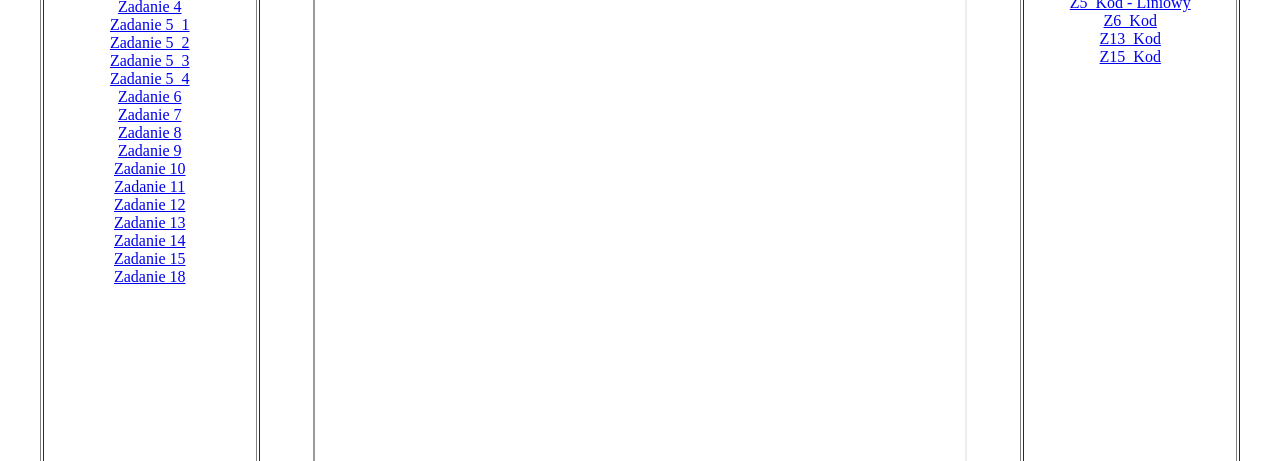
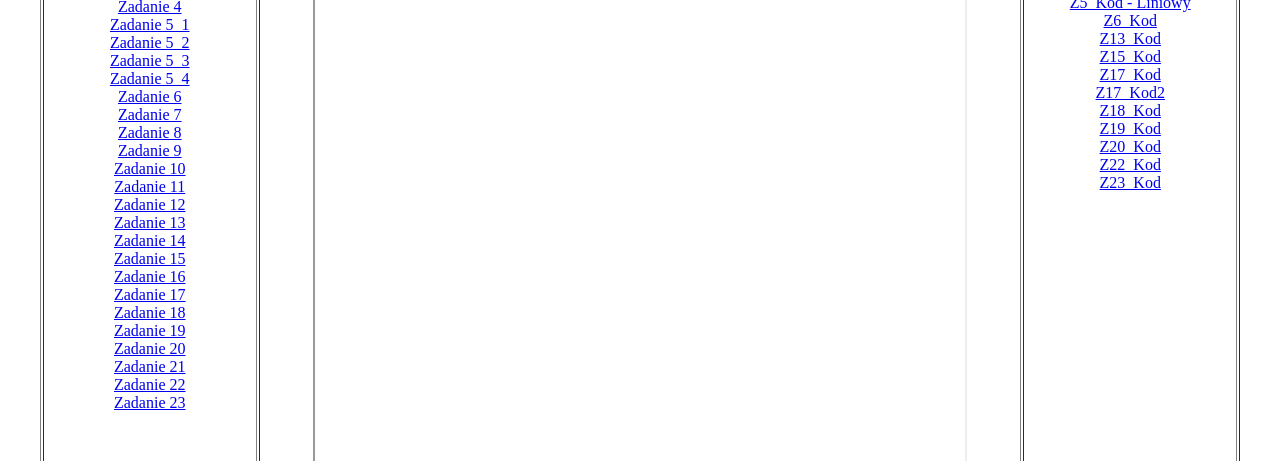
Before and after one commit to niczyjapodoga/1-15, a plain HTML site: page index.html in a window 1280 px wide. Shown: the part 132-593 px from the top of the page. Drawn offline with Linux system fonts and the light colour scheme.

Commit message:
Update index.html

```diff
--- a/index.html
+++ b/index.html
@@ -27,7 +27,14 @@
                 <a href="zadanie13_łyba.html" target="strony">Zadanie 13</a><br>
                 <a href="łyba_z14.html" target="strony">Zadanie 14</a><br>
                 <a href="zadanie15_łyba.html" target="strony">Zadanie 15</a><br>
+                <a href="zadanie15_łyba.html" target="strony">Zadanie 16</a><br>
+                <a href="zadanie15_łyba.html" target="strony">Zadanie 17</a><br>
                 <a href="łyba_z18.html" target="strony">Zadanie 18</a><br>
+                <a href="zadanie15_łyba.html" target="strony">Zadanie 19</a><br>
+                <a href="zadanie15_łyba.html" target="strony">Zadanie 20</a><br>
+                <a href="zadanie15_łyba.html" target="strony">Zadanie 21</a><br>
+                <a href="zadanie15_łyba.html" target="strony">Zadanie 22</a><br>
+                <a href="zadanie15_łyba.html" target="strony">Zadanie 23</a><br>
             </td>
             <td align="center">
                 <iframe width="650" height="650" name="strony" src="start.html" border="0"></iframe>
@@ -41,6 +48,13 @@
                 <a href="kod_z6_łyba.html" target="strony">Z6_Kod</a><br>
                 <a href="kod_z13_łyba.html" target="strony">Z13_Kod</a><br>
                 <a href="kod_z15_łyba.html" target="strony">Z15_Kod</a><br>
+                <a href="zadanie17_p1_łyba_kod" target="strony">Z17_Kod</a><br>
+                <a href="zadanie17_p2_łyba_kod" target="strony">Z17_Kod2</a><br>
+                <a href="zadanie18_łyba_kod" target="strony">Z18_Kod</a><br>
+                <a href="zadanie19_łyba_kod" target="strony">Z19_Kod</a><br>
+                <a href="zadanie20_łyba_kod" target="strony">Z20_Kod</a><br>
+                <a href="zadanie22_łyba_kod" target="strony">Z22_Kod</a><br>
+                <a href="zadanie23_łyba_kod" target="strony">Z23_Kod</a><br>
             </td>
         </tr>
     </table>
```
